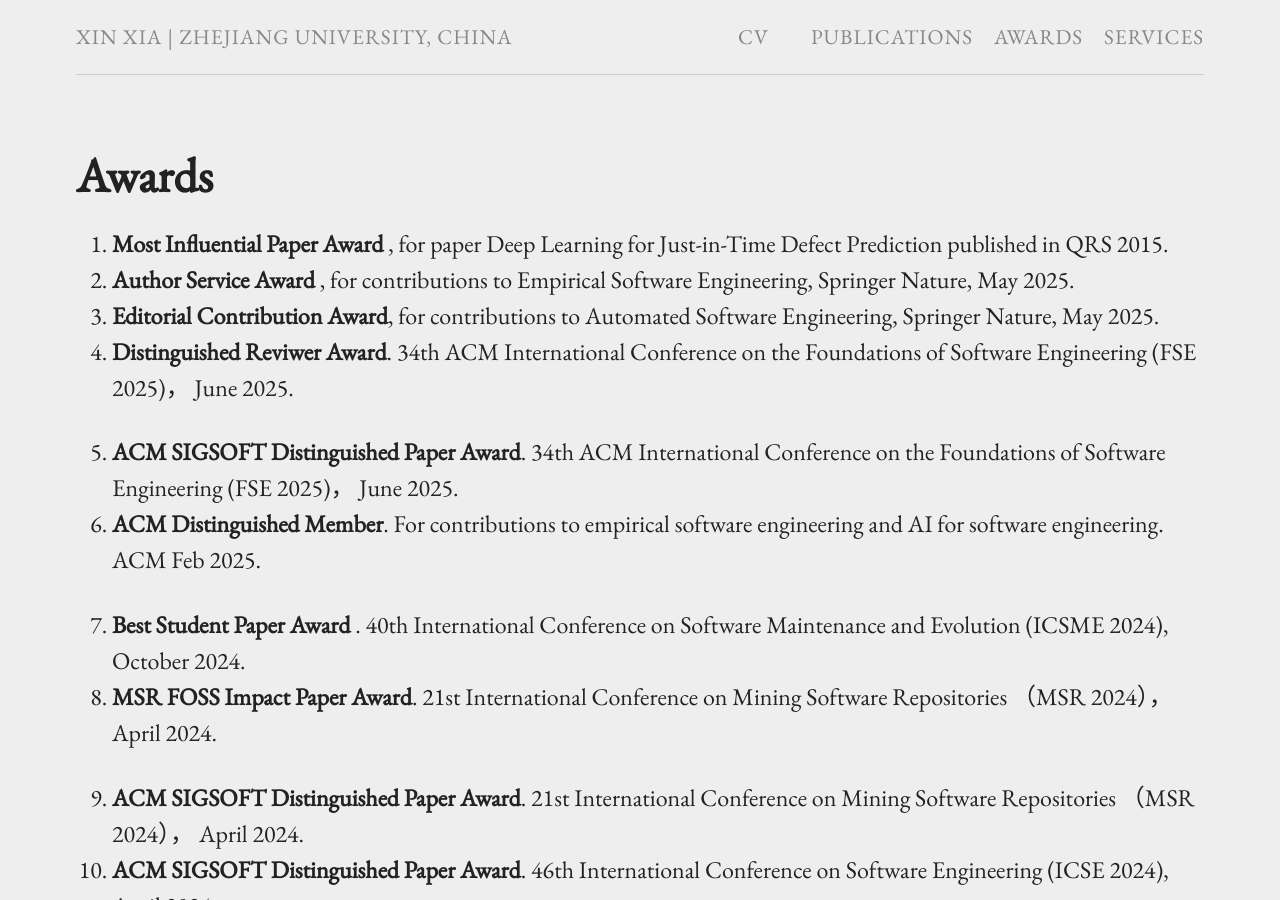
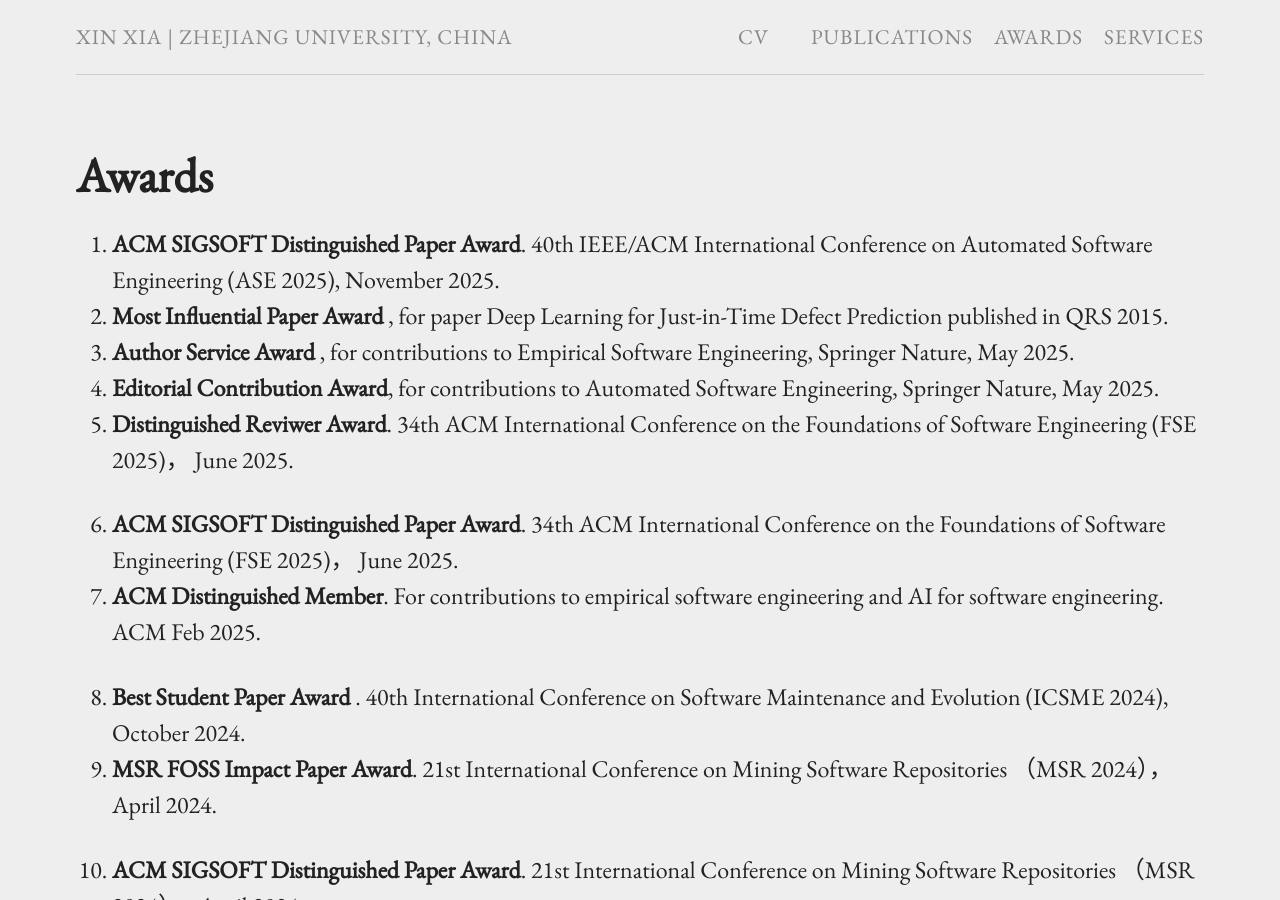
Before and after one commit to xin-xia/xin-xia.github.io, a Jekyll site: the page built from awards.md, in a window 1280 px wide and 900 px high. Built offline with Jekyll 4.4.1, drawn with Linux system fonts in a browser that asks for light colours.

Commit message:
Update awards.md

```diff
--- a/awards.md
+++ b/awards.md
@@ -3,6 +3,8 @@ layout: page
 title: Awards
 permalink: /awards/
 ---
+
+31. <strong>ACM SIGSOFT Distinguished Paper Award</strong>. 40th IEEE/ACM International Conference on Automated Software Engineering (ASE 2025), November 2025. <br />
 30.  <strong>  Most Influential Paper Award </strong>, for paper Deep Learning for Just-in-Time Defect Prediction published in QRS 2015.  <br />
 29. <strong>   Author Service Award  </strong>, for contributions to Empirical Software Engineering, Springer Nature, May 2025.  <br />
 28. <strong>  Editorial Contribution Award</strong>, for contributions to Automated Software Engineering, Springer Nature, May 2025.  <br />
```
